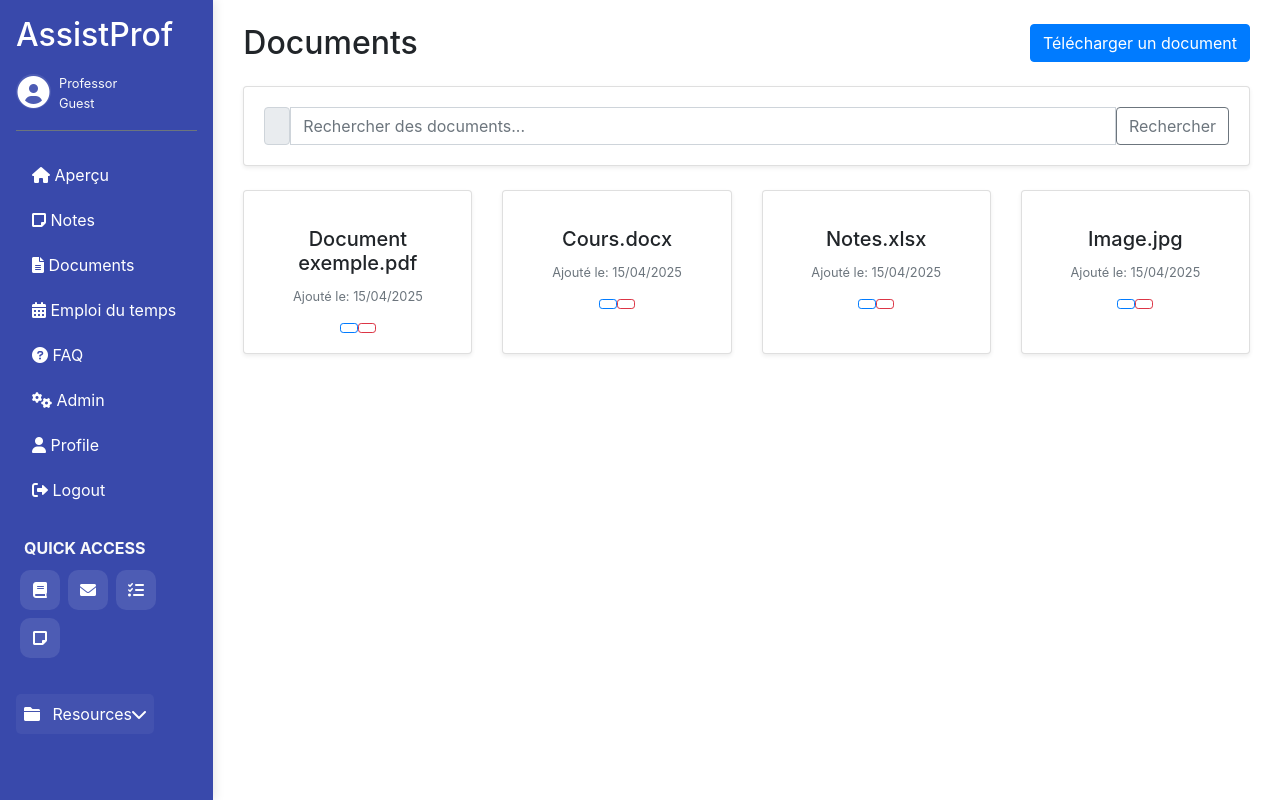
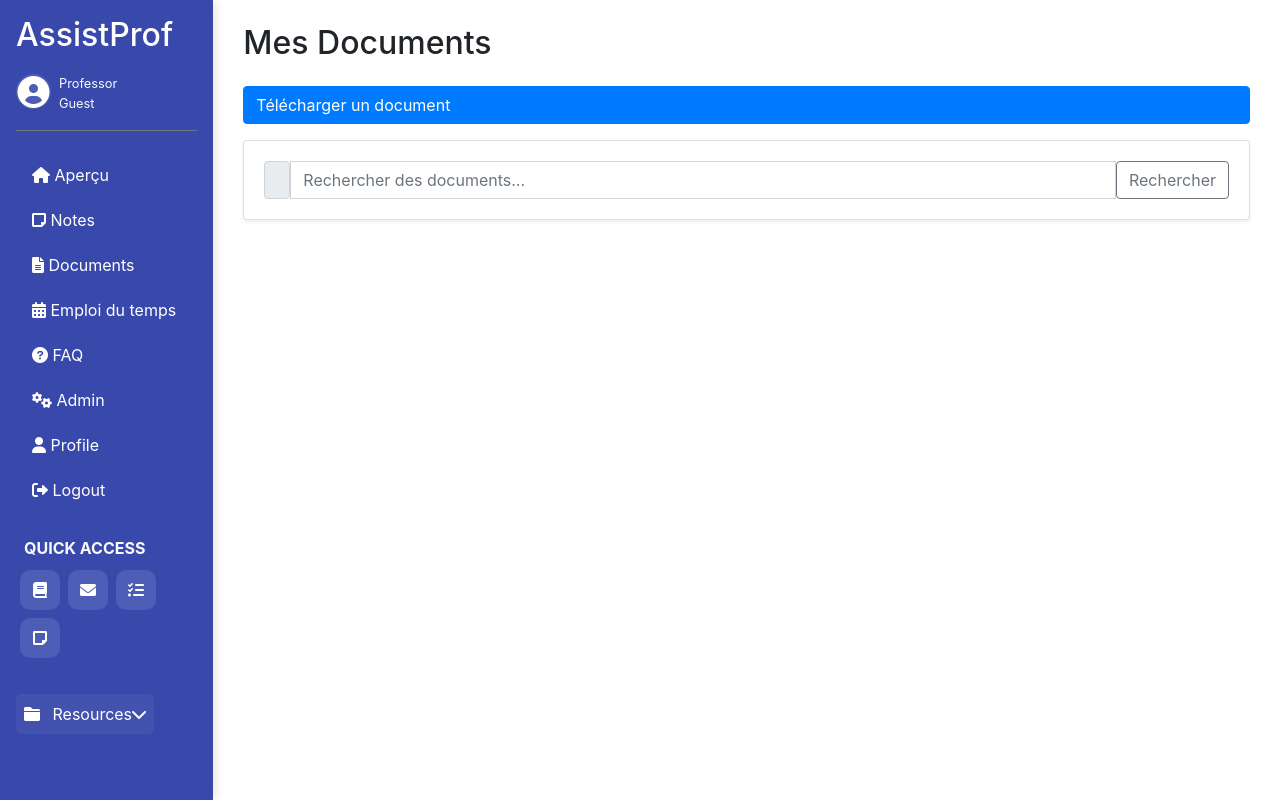
Before and after one commit to DrPower01/AssistProf, a Flask app: page /documents in a window 1280 px wide. Run offline with Flask 3, Linux system fonts and the light colour scheme; some libraries are stand-ins or nearby versions.

Commit message:
Changes to be committed: 	modified:   app.py 	new file:   "et --soft \357\200\274commit-hash\357\200\276" 	modified:   models.py 	modified:   routes.py 	modified:   templates/documents.html 	new file:   templates/downloadfile.html 	new file:   utils.py

```diff
--- a/app.py
+++ b/app.py
@@ -5,6 +5,9 @@
 from flask_mail import Mail, Message
 from sqlalchemy import create_engine, text
 from sqlalchemy_utils import database_exists, create_database
+from flask_login import LoginManager, login_required, current_user
+from werkzeug.utils import secure_filename
+import os
 
 # Create Flask app
 app = Flask(__name__)
@@ -30,116 +33,24 @@
 def generate_otp():
     return random.randint(100000, 999999)
 
-@app.route('/add_student_page')
-def add_student_page():
-    return render_template('add_student.html')
+@app.route('/upload', methods=['POST'])
+def upload_file():
+    if 'file' not in request.files:
+        flash('No file part', 'danger')
+        return redirect(url_for('documents'))
 
-@app.route('/add', methods=['POST'])
-def add_student():
-    nom = request.form['nom']
-    cc = float(request.form['cc'])
-    cf = float(request.form['cf'])
-    tp = float(request.form['tp'])
-    moyenne = float(request.form['moyenne'])
-    id_en = session.get('user_id')  # Get enseignant ID from session
+    file = request.files['file']
+    if file.filename == '':
+        flash('No selected file', 'danger')
+        return redirect(url_for('documents'))
 
-    new_student = Etudiants(
-        Matricule_ET=str(random.randint(100000, 999999)),  # Generate a random matricule
-        Nom_ET_complet=nom,
-        Note_CC=cc,
-        Note_CF=cf,
-        Note_TP=tp,
-        Moyen=moyenne,
-        ID_EN=id_en  # Assign enseignant ID
-    )
-    db.session.add(new_student)
-    db.session.commit()
-    flash('Étudiant ajouté avec succès!', 'success')
-    return redirect(url_for('notes'))
-
-@app.route('/edit/<id>', methods=['POST'])
-def edit_student(id):
-    student = Etudiants.query.get(id)
-    if student:
-        student.Nom_ET_complet = request.form['nom']
-        student.Note_CC = float(request.form['cc'])
-        student.Note_CF = float(request.form['cf'])
-        student.Note_TP = float(request.form['tp'])
-        student.Moyen = float(request.form['moyenne'])
-        db.session.commit()
-        flash('Étudiant modifié avec succès!', 'success')
-    else:
-        flash('Étudiant introuvable!', 'danger')
-    return redirect(url_for('notes'))
-
-@app.route('/delete/<id>')
-def delete_student(id):
-    student = Etudiants.query.get(id)
-    if student:
-        db.session.delete(student)
-        db.session.commit()
-        flash('Étudiant supprimé avec succès!', 'success')
-    else:
-        flash('Étudiant introuvable!', 'danger')
-    return redirect(url_for('notes'))
-
-@app.route('/search_student', methods=['GET'])
-def search_student():
-    query = request.args.get('query', '')
-    etudiants = Etudiants.query.filter(Etudiants.Nom_ET_complet.like(f"%{query}%")).all()
-    return render_template('notes.html', etudiants=etudiants)
-
-@app.route('/documents')
-def documents():
-    return render_template('documents.html', now=datetime.now())
-
-@app.route('/edit_schedule/<int:id>', methods=['POST'])
-def edit_schedule(id):
-    if request.content_type == 'application/json':
-        # Handle JSON request from fetch API
-        data = request.get_json()
-        schedule = EmploiDuTemps.query.get(id)
-
-        if schedule:
-            schedule.Jour = data.get('jour', schedule.Jour)
-            schedule.Heure_debut = data.get('heure_debut', schedule.Heure_debut)
-            schedule.Heure_fin = data.get('heure_fin', schedule.Heure_fin)
-            schedule.Salle = data.get('salle', schedule.Salle)
-            schedule.Fillier = data.get('filiere', schedule.Fillier)
-            schedule.Type_Cour = data.get('type', schedule.Type_Cour)
-            schedule.Groupe = data.get('groupe', schedule.Groupe)
-
-            db.session.commit()
-            return jsonify({'success': True})
-        else:
-            return jsonify({'success': False, 'message': 'Schedule not found'})
-    else:
-        # Handle form submission
-        schedule = EmploiDuTemps.query.get(id)
-        if schedule:
-            schedule.Jour = request.form['jour']
-            schedule.Heure_debut = request.form['heure_debut']
-            schedule.Heure_fin = request.form['heure_fin']
-            schedule.Salle = request.form['salle']
-            schedule.Fillier = request.form['filiere']
-            schedule.Type_Cour = request.form['type']
-            schedule.Groupe = request.form['groupe']
-            db.session.commit()
-            flash('Cours modifié avec succès!', 'success')
-        else:
-            flash('Cours introuvable!', 'danger')
-        return redirect(url_for('schedule'))
-
-@app.route('/delete_schedule/<int:id>', methods=['GET'])
-def delete_schedule(id):
-    schedule = EmploiDuTemps.query.get(id)
-    if schedule:
-        db.session.delete(schedule)
-        db.session.commit()
-        flash('Cours supprimé avec succès!', 'success')
-    else:
-        flash('Cours introuvable!', 'danger')
-    return redirect(url_for('schedule'))
+    if file:
+        filename = secure_filename(file.filename)
+        upload_path = os.path.join('uploads', filename)
+        file.save(upload_path)
+        flash('File uploaded successfully', 'success')
+        # Optionally, save file metadata to the database here
+        return redirect(url_for('documents'))
 
 # Import routes - after app, db, and models are initialized
 from routes import *
--- a/models.py
+++ b/models.py
@@ -1,6 +1,5 @@
 from flask_sqlalchemy import SQLAlchemy
 from datetime import datetime
-
 db = SQLAlchemy()
 
 class Enseignant(db.Model):
@@ -58,8 +57,8 @@
     tags = db.Column(db.String(255))
     size = db.Column(db.Integer, nullable=False)
     upload_date = db.Column(db.DateTime, default=datetime.utcnow)
-    data = db.Column(db.LargeBinary, nullable=False)  # Stocke le fichier en BLOB
-    ID_EN = db.Column(db.Integer, db.ForeignKey('enseignant.ID_EN'), nullable=False)
+    position = db.Column(db.String(255), nullable=False)  # Store the file as BLOB
+    ID_EN = db.Column(db.Integer, db.ForeignKey('enseignant.ID_EN'), nullable=False)  # Link to Enseignant
 
 def init_db(app):
     from sqlalchemy import create_engine
--- a/routes.py
+++ b/routes.py
@@ -1,11 +1,14 @@
-from flask import render_template, request, redirect, url_for, flash, session, jsonify
+from flask import render_template, request, redirect, url_for, flash, session, jsonify, send_from_directory
+from flask_login import login_user, logout_user, login_required, current_user
+from werkzeug.utils import secure_filename
 from app import app, db, mail, generate_otp
-from models import Enseignant, EmploiDuTemps, Etudiants
+from models import Enseignant, EmploiDuTemps, Etudiants, Fichier
 from datetime import datetime, timedelta
 from werkzeug.security import generate_password_hash, check_password_hash
 from flask_mail import Message
 import random
 from openpyxl import Workbook  # Import openpyxl for exporting to XLSX
+import os
 
 # Authentication Routes
 @app.route('/inscription', methods=['GET', 'POST'])
@@ -91,9 +94,10 @@
     return render_template('connexion.html')
 
 @app.route('/logout')
+@login_required
 def logout():
-    session.clear()
-    return redirect(url_for('connexion'))
+    logout_user()
+    return redirect(url_for('login'))
 
 # Dashboard Routes
 @app.route('/dashboard')
@@ -425,6 +429,117 @@
         app.logger.error(f"Failed to send reminder email: {str(e)}")
         return False
 
+@app.route('/add_student_page')
+def add_student_page():
+    return render_template('add_student.html')
+
+@app.route('/add', methods=['POST'])
+def add_student():
+    nom = request.form['nom']
+    cc = float(request.form['cc'])
+    cf = float(request.form['cf'])
+    tp = float(request.form['tp'])
+    moyenne = float(request.form['moyenne'])
+    id_en = session.get('user_id')  # Get enseignant ID from session
+
+    new_student = Etudiants(
+        Matricule_ET=str(random.randint(100000, 999999)),  # Generate a random matricule
+        Nom_ET_complet=nom,
+        Note_CC=cc,
+        Note_CF=cf,
+        Note_TP=tp,
+        Moyen=moyenne,
+        ID_EN=id_en  # Assign enseignant ID
+    )
+    db.session.add(new_student)
+    db.session.commit()
+    flash('Étudiant ajouté avec succès!', 'success')
+    return redirect(url_for('notes'))
+
+@app.route('/edit/<id>', methods=['POST'])
+def edit_student(id):
+    student = Etudiants.query.get(id)
+    if student:
+        student.Nom_ET_complet = request.form['nom']
+        student.Note_CC = float(request.form['cc'])
+        student.Note_CF = float(request.form['cf'])
+        student.Note_TP = float(request.form['tp'])
+        student.Moyen = float(request.form['moyenne'])
+        db.session.commit()
+        flash('Étudiant modifié avec succès!', 'success')
+    else:
+        flash('Étudiant introuvable!', 'danger')
+    return redirect(url_for('notes'))
+
+@app.route('/delete/<id>')
+def delete_student(id):
+    student = Etudiants.query.get(id)
+    if student:
+        db.session.delete(student)
+        db.session.commit()
+        flash('Étudiant supprimé avec succès!', 'success')
+    else:
+        flash('Étudiant introuvable!', 'danger')
+    return redirect(url_for('notes'))
+
+@app.route('/search_student', methods=['GET'])
+def search_student():
+    query = request.args.get('query', '')
+    etudiants = Etudiants.query.filter(Etudiants.Nom_ET_complet.like(f"%{query}%")).all()
+    return render_template('notes.html', etudiants=etudiants)
+
+@app.route('/documents')
+def documents():
+    return render_template('documents.html', now=datetime.now())
+
+@app.route('/edit_schedule/<int:id>', methods=['POST'])
+def edit_schedule(id):
+    if request.content_type == 'application/json':
+        # Handle JSON request from fetch API
+        data = request.get_json()
+        schedule = EmploiDuTemps.query.get(id)
+
+        if schedule:
+            schedule.Jour = data.get('jour', schedule.Jour)
+            schedule.Heure_debut = data.get('heure_debut', schedule.Heure_debut)
+            schedule.Heure_fin = data.get('heure_fin', schedule.Heure_fin)
+            schedule.Salle = data.get('salle', schedule.Salle)
+            schedule.Fillier = data.get('filiere', schedule.Fillier)
+            schedule.Type_Cour = data.get('type', schedule.Type_Cour)
+            schedule.Groupe = data.get('groupe', schedule.Groupe)
+
+            db.session.commit()
+            return jsonify({'success': True})
+        else:
+            return jsonify({'success': False, 'message': 'Schedule not found'})
+    else:
+        # Handle form submission
+        schedule = EmploiDuTemps.query.get(id)
+        if schedule:
+            schedule.Jour = request.form['jour']
+            schedule.Heure_debut = request.form['heure_debut']
+            schedule.Heure_fin = request.form['heure_fin']
+            schedule.Salle = request.form['salle']
+            schedule.Fillier = request.form['filiere']
+            schedule.Type_Cour = request.form['type']
+            schedule.Groupe = request.form['groupe']
+            db.session.commit()
+            flash('Cours modifié avec succès!', 'success')
+        else:
+            flash('Cours introuvable!', 'danger')
+        return redirect(url_for('schedule'))
+
+@app.route('/delete_schedule/<int:id>', methods=['GET'])
+def delete_schedule(id):
+    schedule = EmploiDuTemps.query.get(id)
+    if schedule:
+        db.session.delete(schedule)
+        db.session.commit()
+        flash('Cours supprimé avec succès!', 'success')
+    else:
+        flash('Cours introuvable!', 'danger')
+    return redirect(url_for('schedule'))
+
 @app.route('/api/check_upcoming_schedules', methods=['GET'])
 def check_upcoming_schedules():
     """Check for upcoming classes and send notifications."""
--- a/templates/documents.html
+++ b/templates/documents.html
@@ -3,130 +3,102 @@
 {% block content %}
 <div class="container py-4">
     <div class="d-flex justify-content-between align-items-center mb-4">
-        <h2 class="fw-bold mb-0">Documents</h2>
-        <button class="btn btn-primary" data-bs-toggle="modal" data-bs-target="#uploadDocumentModal">
-            <i class="bi bi-upload me-2"></i>Télécharger un document
+        <h2 class="fw-bold mb-0">Mes Documents</h2>
+    </div>
+
+    <!-- Upload Document Collapsible Section -->
+    <div class="mb-3">
+        <button class="btn btn-primary w-100 d-flex justify-content-between align-items-center"
+                type="button"
+                data-toggle="collapse"
+                data-target="#uploadDocumentForm"
+                aria-expanded="false">
+            <span><i class="bi bi-upload me-2"></i> Télécharger un document</span>
+            <i class="bi bi-chevron-down"></i>
         </button>
+
+        <div class="collapse mt-2" id="uploadDocumentForm">
+            <div class="card card-body">
+                <form id="uploadDocumentForm" action="{{ url_for('upload_file') }}" method="POST" enctype="multipart/form-data">
+                    <div class="mb-3">
+                        <label for="documentFile" class="form-label">Fichier</label>
+                        <input class="form-control" type="file" id="documentFile" name="file" required>
+                    </div>
+                    <div class="mb-3">
+                        <label for="documentDescription" class="form-label">Description (optionnel)</label>
+                        <textarea class="form-control" id="documentDescription" name="description" rows="3"></textarea>
+                    </div>
+                    <button type="submit" class="btn btn-primary">Télécharger</button>
+                </form>
+            </div>
+        </div>
     </div>
 
     <div class="card shadow-sm mb-4">
         <div class="card-body">
             <div class="input-group">
                 <span class="input-group-text"><i class="bi bi-search"></i></span>
-                <input type="text" class="form-control" placeholder="Rechercher des documents...">
-                <button class="btn btn-outline-secondary" type="button">Rechercher</button>
+                <input type="text" class="form-control" id="searchInput" placeholder="Rechercher des documents...">
+                <button class="btn btn-outline-secondary" type="button" onclick="searchDocuments()">Rechercher</button>
             </div>
         </div>
     </div>
 
-    <div class="row">
+    <div class="row" id="documentsContainer">
+        {% for document in documents %}
         <div class="col-md-3 mb-4">
             <div class="card shadow-sm h-100">
                 <div class="card-body text-center">
                     <div class="mb-3">
+                        {% if document.file_type.startswith('image') %}
+                        <i class="bi bi-file-earmark-image text-info" style="font-size: 48px;"></i>
+                        {% elif document.file_type == 'application/pdf' %}
                         <i class="bi bi-file-earmark-pdf text-danger" style="font-size: 48px;"></i>
+                        {% elif document.file_type in ['application/vnd.openxmlformats-officedocument.wordprocessingml.document', 'application/msword'] %}
+                        <i class="bi bi-file-earmark-word text-primary" style="font-size: 48px;"></i>
+                        {% elif document.file_type in ['application/vnd.openxmlformats-officedocument.spreadsheetml.sheet', 'application/vnd.ms-excel'] %}
+                        <i class="bi bi-file-earmark-excel text-success" style="font-size: 48px;"></i>
+                        {% else %}
+                        <i class="bi bi-file-earmark text-secondary" style="font-size: 48px;"></i>
+                        {% endif %}
                     </div>
-                    <h5 class="card-title">Document exemple.pdf</h5>
-                    <p class="card-text text-muted small">Ajouté le: {{ now.strftime('%d/%m/%Y') }}</p>
+                    <h5 class="card-title">{{ document.name }}</h5>
+                    <p class="card-text text-muted small">Ajouté le: {{ document.upload_date.strftime('%d/%m/%Y') }}</p>
                     <div class="d-flex justify-content-center">
-                        <a href="#" class="btn btn-sm btn-outline-primary me-2">
+                        <a href="{{ url_for('download_file_page', file_id=document.id) }}" class="btn btn-sm btn-outline-primary me-2">
                             <i class="bi bi-download"></i>
                         </a>
-                        <button class="btn btn-sm btn-outline-danger">
-                            <i class="bi bi-trash"></i>
-                        </button>
+                        <form action="{{ url_for('delete_file', file_id=document.id) }}" method="POST" style="display: inline;">
+                            <button type="submit" class="btn btn-sm btn-outline-danger">
+                                <i class="bi bi-trash"></i>
+                            </button>
+                        </form>
                     </div>
                 </div>
             </div>
         </div>
-
-        <div class="col-md-3 mb-4">
-            <div class="card shadow-sm h-100">
-                <div class="card-body text-center">
-                    <div class="mb-3">
-                        <i class="bi bi-file-earmark-word text-primary" style="font-size: 48px;"></i>
-                    </div>
-                    <h5 class="card-title">Cours.docx</h5>
-                    <p class="card-text text-muted small">Ajouté le: {{ now.strftime('%d/%m/%Y') }}</p>
-                    <div class="d-flex justify-content-center">
-                        <a href="#" class="btn btn-sm btn-outline-primary me-2">
-                            <i class="bi bi-download"></i>
-                        </a>
-                        <button class="btn btn-sm btn-outline-danger">
-                            <i class="bi bi-trash"></i>
-                        </button>
-                    </div>
-                </div>
-            </div>
-        </div>
-
-        <div class="col-md-3 mb-4">
-            <div class="card shadow-sm h-100">
-                <div class="card-body text-center">
-                    <div class="mb-3">
-                        <i class="bi bi-file-earmark-excel text-success" style="font-size: 48px;"></i>
-                    </div>
-                    <h5 class="card-title">Notes.xlsx</h5>
-                    <p class="card-text text-muted small">Ajouté le: {{ now.strftime('%d/%m/%Y') }}</p>
-                    <div class="d-flex justify-content-center">
-                        <a href="#" class="btn btn-sm btn-outline-primary me-2">
-                            <i class="bi bi-download"></i>
-                        </a>
-                        <button class="btn btn-sm btn-outline-danger">
-                            <i class="bi bi-trash"></i>
-                        </button>
-                    </div>
-                </div>
-            </div>
-        </div>
-
-        <div class="col-md-3 mb-4">
-            <div class="card shadow-sm h-100">
-                <div class="card-body text-center">
-                    <div class="mb-3">
-                        <i class="bi bi-file-earmark-image text-info" style="font-size: 48px;"></i>
-                    </div>
-                    <h5 class="card-title">Image.jpg</h5>
-                    <p class="card-text text-muted small">Ajouté le: {{ now.strftime('%d/%m/%Y') }}</p>
-                    <div class="d-flex justify-content-center">
-                        <a href="#" class="btn btn-sm btn-outline-primary me-2">
-                            <i class="bi bi-download"></i>
-                        </a>
-                        <button class="btn btn-sm btn-outline-danger">
-                            <i class="bi bi-trash"></i>
-                        </button>
-                    </div>
-                </div>
-            </div>
-        </div>
+        {% endfor %}
     </div>
 </div>
 
-<!-- Upload Document Modal -->
-<div class="modal fade" id="uploadDocumentModal" tabindex="-1" aria-hidden="true">
-    <div class="modal-dialog">
-        <div class="modal-content">
-            <div class="modal-header">
-                <h5 class="modal-title">Télécharger un document</h5>
-                <button type="button" class="btn-close" data-bs-dismiss="modal" aria-label="Close"></button>
-            </div>
-            <div class="modal-body">
-                <form id="uploadDocumentForm">
-                    <div class="mb-3">
-                        <label for="documentFile" class="form-label">Fichier</label>
-                        <input class="form-control" type="file" id="documentFile" required>
-                    </div>
-                    <div class="mb-3">
-                        <label for="documentDescription" class="form-label">Description (optionnel)</label>
-                        <textarea class="form-control" id="documentDescription" rows="3"></textarea>
-                    </div>
-                </form>
-            </div>
-            <div class="modal-footer">
-                <button type="button" class="btn btn-secondary" data-bs-dismiss="modal">Annuler</button>
-                <button type="submit" form="uploadDocumentForm" class="btn btn-primary">Télécharger</button>
-            </div>
-        </div>
-    </div>
-</div>
+<script>
+    function searchDocuments() {
+        const query = document.getElementById('searchInput').value.toLowerCase();
+        const documents = document.querySelectorAll('#documentsContainer .col-md-3');
+        documents.forEach(doc => {
+            const title = doc.querySelector('.card-title').textContent.toLowerCase();
+            doc.style.display = title.includes(query) ? 'block' : 'none';
+        });
+    }
+
+    // Toggle the upload form icon
+    document.querySelector('[data-target="#uploadDocumentForm"]').addEventListener('click', function() {
+        const icon = this.querySelector('.bi-chevron-down');
+        if (icon.classList.contains('bi-chevron-down')) {
+            icon.classList.replace('bi-chevron-down', 'bi-chevron-up');
+        } else {
+            icon.classList.replace('bi-chevron-up', 'bi-chevron-down');
+        }
+    });
+</script>
 {% endblock %}
```
Also changed, not shown: templates/downloadfile.html (added, +31 -0 lines), utils.py (added, +7 -0 lines), 1 other file.
